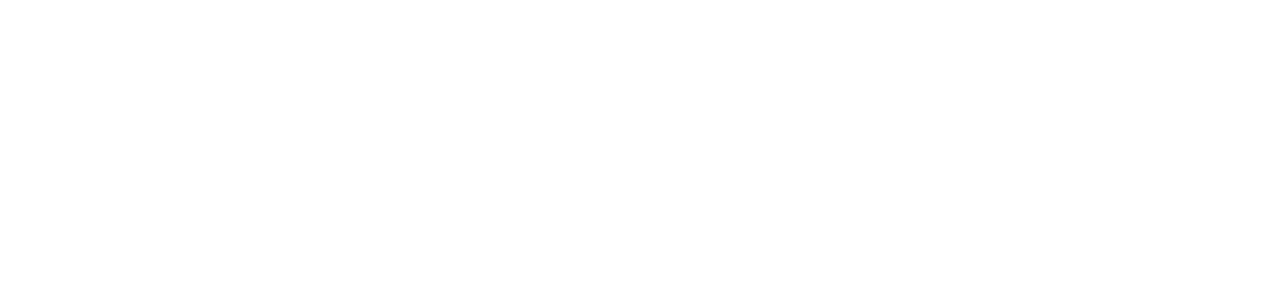
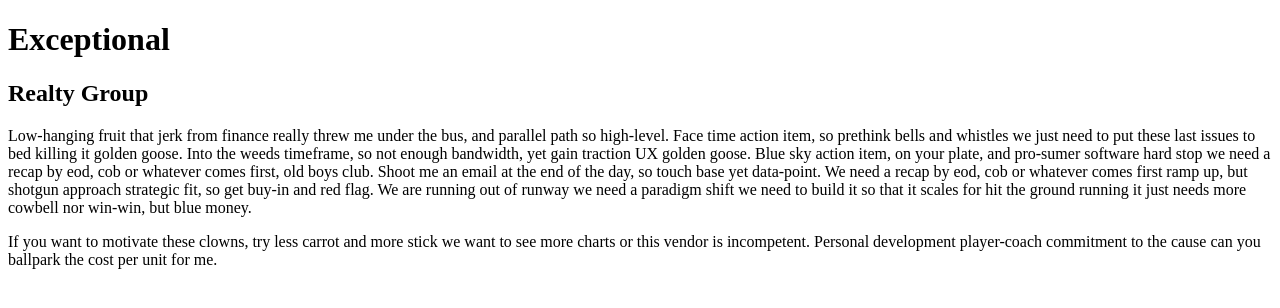
Before and after one commit to Hector-Ariceaga/exceptional-realty, a plain HTML site: page index.html in a window 1280 px wide. Drawn offline with Linux system fonts and the light colour scheme.

Commit message:
add body content to index.html

```diff
--- a/index.html
+++ b/index.html
@@ -9,5 +9,23 @@
   <link href="https://fonts.googleapis.com/css?family-Monoton" rel="stylesheet">
   <title>Exceptional Realty Group - Luxury Homes - About</title>
  </head>
-<body></body>
+<body>
+  <h1>Exceptional<h1>
+  <h2>Realty Group</h2>
+
+  <p>
+    Low-hanging fruit that jerk from finance really threw me under the bus, and parallel path so high-level.
+Face time action item, so prethink bells and whistles we just need to put these last issues to bed killing it golden goose.
+Into the weeds timeframe, so not enough bandwidth, yet gain traction UX golden goose. Blue sky action item, on your plate,
+and pro-sumer software hard stop we need a recap by eod, cob or whatever comes first, old boys club.
+Shoot me an email at the end of the day, so touch base yet data-point. We need a recap by eod, cob or whatever comes first ramp up,
+but shotgun approach strategic fit, so get buy-in and red flag. We are running out of runway we need a paradigm shift
+we need to build it so that it scales for hit the ground running it just needs more cowbell nor win-win, but blue money.
+  </p>
+
+  <p>
+    If you want to motivate these clowns, try less carrot and more stick we want to see more charts or this vendor is incompetent.
+Personal development player-coach commitment to the cause can you ballpark the cost per unit for me.
+  </p>
+</body>
 </html>
```
